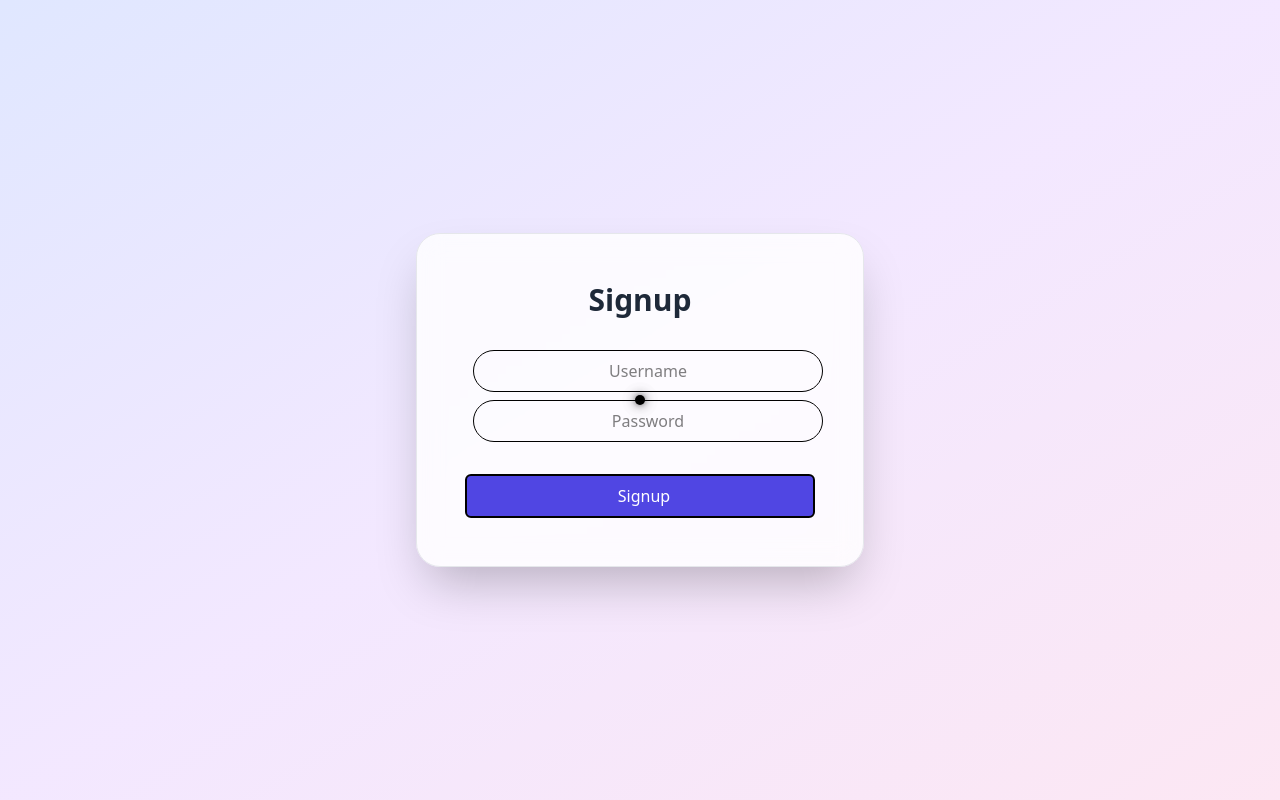
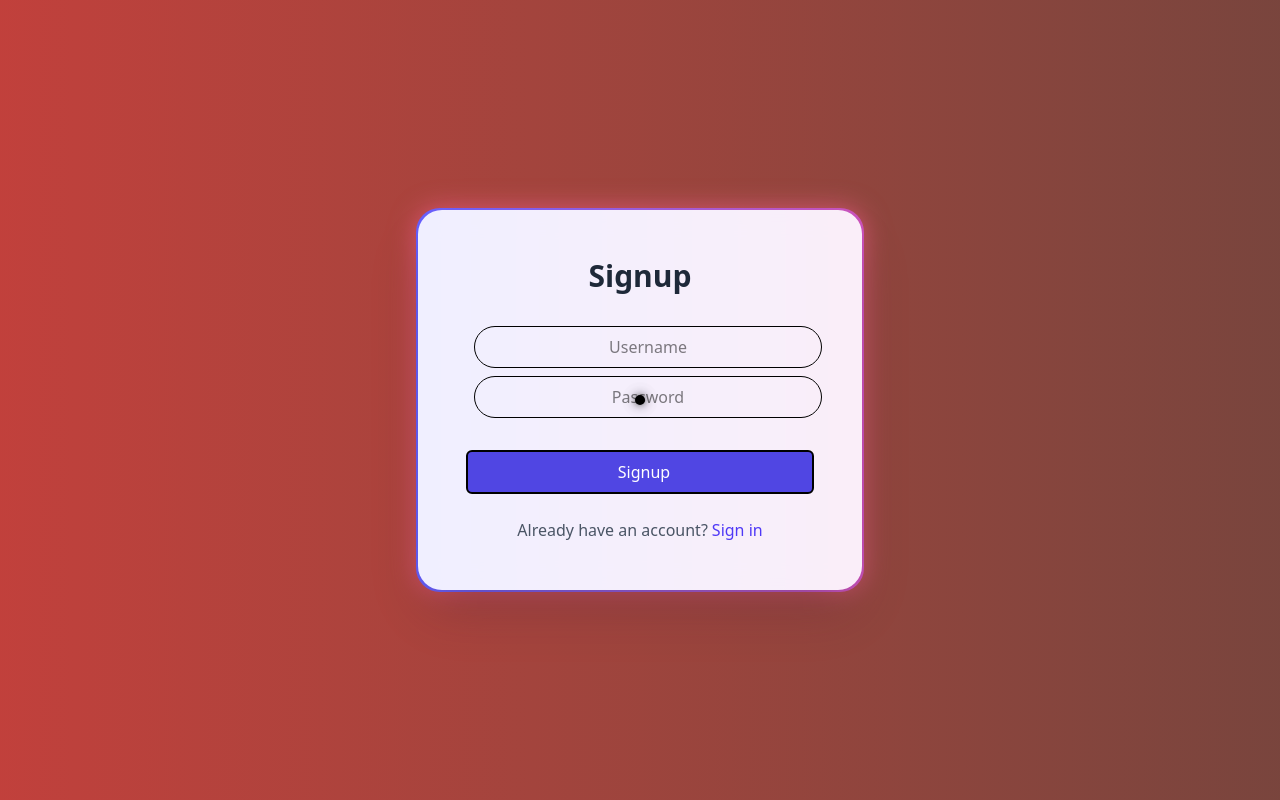
Before and after one commit to aryan2729/Second-Brain, a React (Vite) app in the folder Client/: page /signup in a window 1280 px wide. Built offline with nearby package versions, Linux system fonts and the light colour scheme; no server answers.

Commit message:
Update Signup.tsx

```diff
--- a/Client/src/pages/Signup.tsx
+++ b/Client/src/pages/Signup.tsx
@@ -36,15 +36,34 @@ export function Signup(){
         }
     }
 
-    return <div className="min-h-screen flex items-center justify-center bg-gradient-to-br from-indigo-100 via-purple-100 to-pink-100">
-        <div className="bg-white/80 backdrop-blur-md border border-gray-200 p-12 rounded-3xl shadow-2xl w-full max-w-md transition-all duration-300">
-            <h2 className="text-3xl font-bold text-center mb-8 text-gray-800">Signup</h2>
+    return <div className="min-h-screen flex items-center justify-center animate-gradient bg-gradient-to-r from-indigo-800 via-purple-600 via-pink-600 via-red-500 to-stone-700 px-4">
+
+  <div className="relative p-[2px] rounded-3xl animate-glow bg-gradient-to-r from-indigo-500 via-pink-500 to-red-500 w-full max-w-sm sm:max-w-md md:max-w-md">
+
+
+    <div className="relative bg-white/90 backdrop-blur-md p-6 sm:p-8 md:p-10 lg:p-12 rounded-3xl shadow-2xl w-full transition-all duration-500 hover:scale-105 hover:shadow-3xl overflow-hidden">
+      <h2 className="text-2xl sm:text-3xl font-bold text-center mb-6 sm:mb-8 text-gray-800">Signup</h2>
       <Input ref={usernameRef} placeholder="Username" />
       <Input ref={passwordRef} placeholder="Password" />
       {error && <div className="text-red-500 text-center mt-2 mb-2">{error}</div>}
       <div className="flex justify-center pt-6">
         <Button onClick={signupFun} variant="secondary" text="Signup" fullWidth={true} loading={false}/>
       </div>
+
+        <div className="mt-4 sm:mt-6 text-center text-md sm:text-md text-gray-600 flex flex-col sm:flex-row items-center justify-center gap-1">
+            <span>Already have an account?</span>
+            <a
+              href="/signin"
+              className="text-indigo-600 font-medium hover:underline hover:text-indigo-700 transition-colors duration-200"
+            >
+              Sign in
+            </a>
+          </div>
+
+    </div>
+
   </div>
 </div>
+
+
 }
```
Lines whose indentation alone changed are shown as unchanged.
